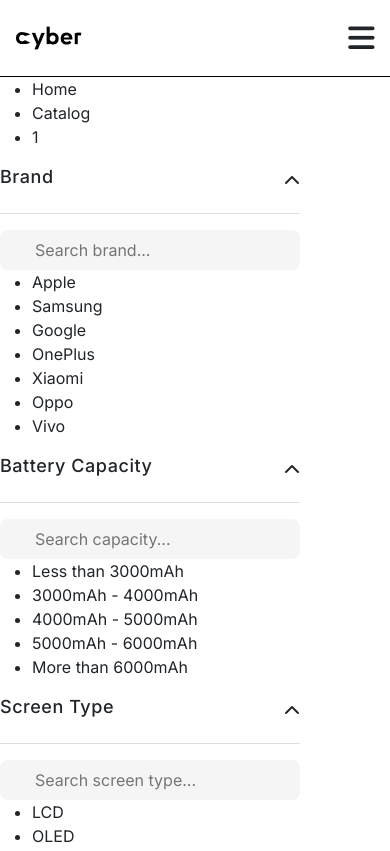
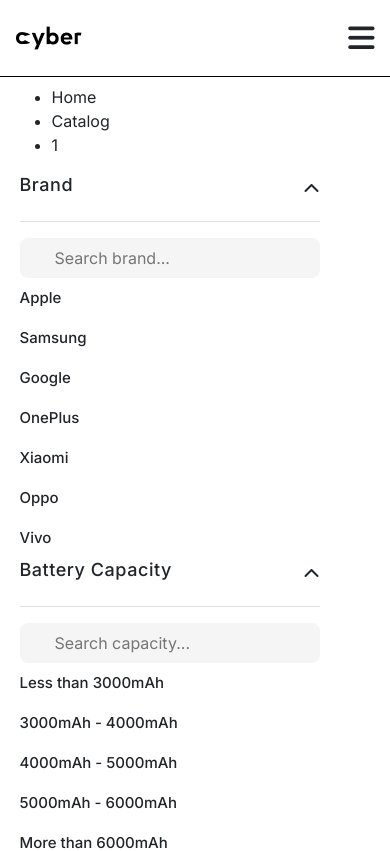
Before and after one commit to Mariii209/cyber-store, a React (Create React App) app: page /products/1 in a window 390 px wide. Shown: the top 851 px of the page. Built offline with nearby package versions, Linux system fonts and the light colour scheme.

Commit message:
Add layout padding and style brand list in ProductPagePhone and SideFilter
- Added padding to .ProductPagePhone for better layout spacing
- Styled brand list items in SideFilter (ul, li) for improved UI
- Imported ProductPagePhone.css in component

```diff
--- /dev/null
+++ b/src/HomeSection/ProductPage/ProductPagePhone.css
@@ -0,0 +1,3 @@
+.ProductPagePhone {
+  padding: 2% 5%;
+}
--- a/src/HomeSection/ProductPage/ProductPagePhone.js
+++ b/src/HomeSection/ProductPage/ProductPagePhone.js
@@ -2,11 +2,12 @@
 import { useParams } from "react-router-dom";
 import NavBar from "../../NavBar";
 import SideFilter from "./SideFilter";
+import "./ProductPagePhone.css";
 
 export default function ProductPagePhone() {
   const { category } = useParams();
   return (
-    <div>
+    <div className="ProductPagePhone">
       <NavBar />
       <ul>
         <li>Home</li>
--- a/src/HomeSection/ProductPage/SideFilter.css
+++ b/src/HomeSection/ProductPage/SideFilter.css
@@ -29,3 +29,19 @@
   background-color: #f5f5f5;
   outline: none;
 }
+
+.SideFilter ul {
+  list-style: none;
+  padding: 0;
+  margin: 0;
+}
+
+.SideFilter ul li {
+  display: flex;
+  align-items: center;
+  padding: 8px 0;
+  font-size: 15px;
+  font-style: normal;
+  font-weight: 500;
+  line-height: 24px;
+}
```
